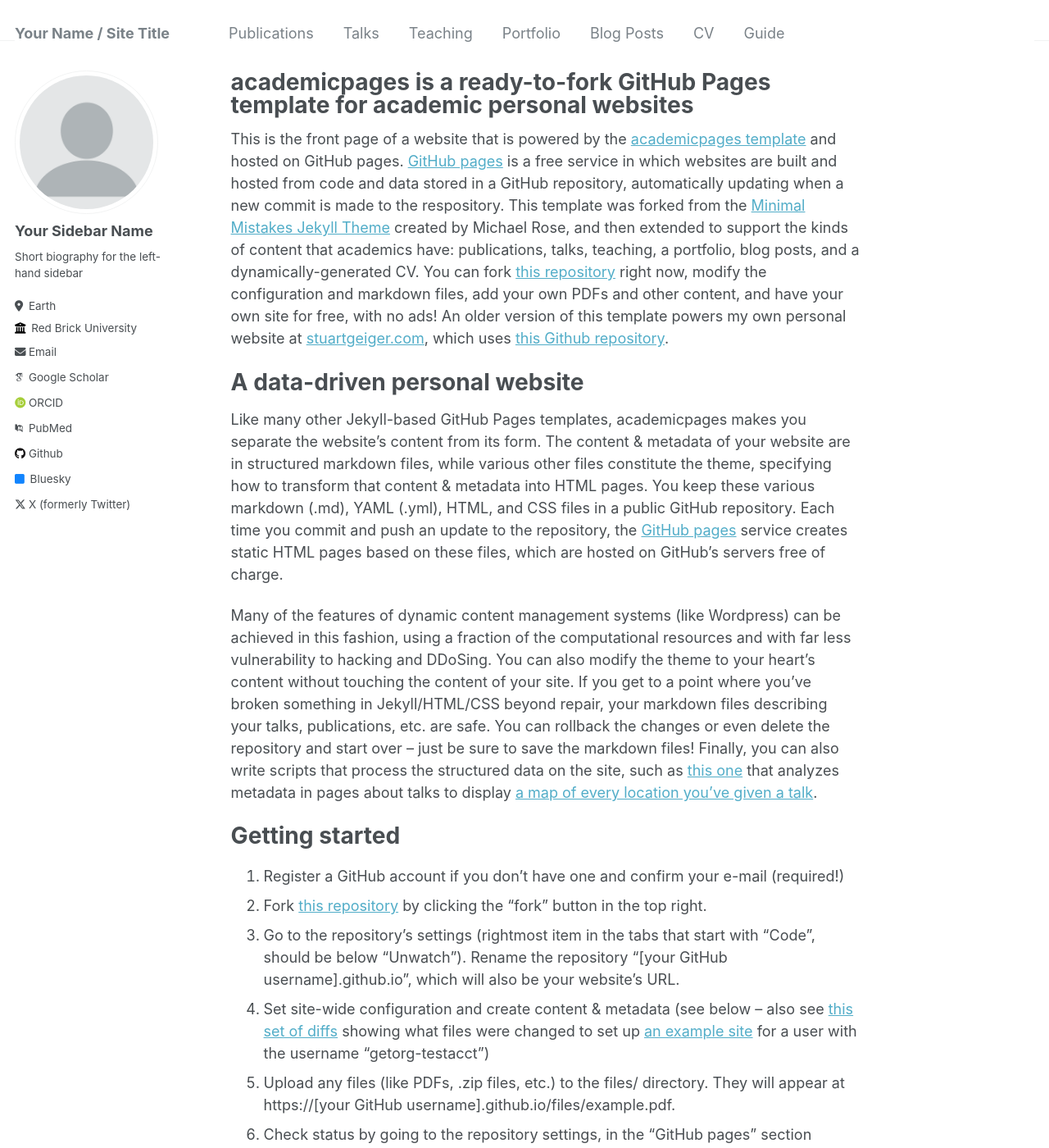
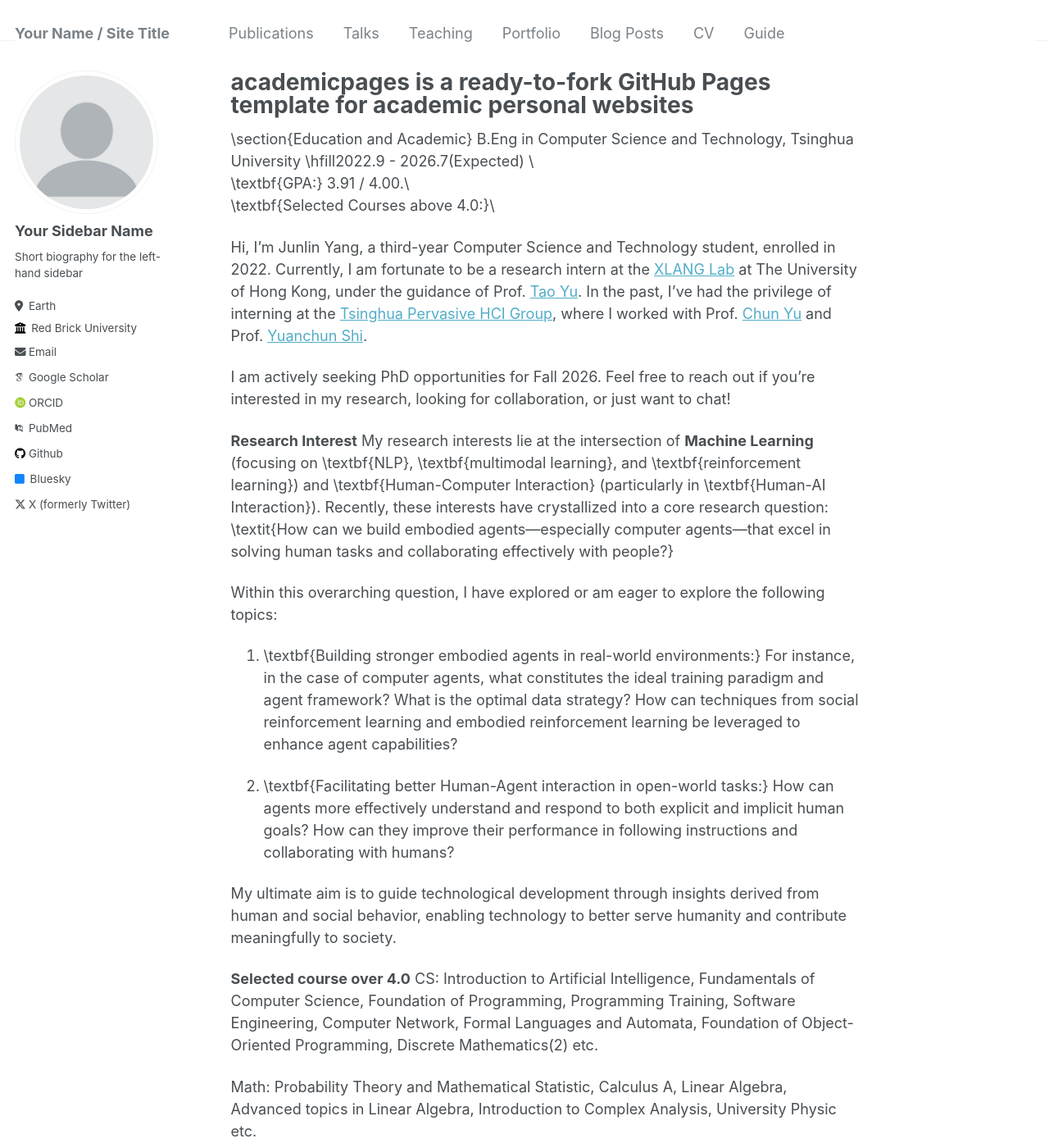
Before and after one commit to YangJL2003/YangJL2003.github.io, a Jekyll site: the page built from _pages/about.md, in a window 1280 px wide and 1400 px high. Shown: the whole window at 82% size. Built offline with Jekyll 4.4.1, drawn with Linux system fonts in a browser that asks for light colours; some web fonts are replaced; some of the changed text lies outside the part shown.

Commit message:
Update about.md

```diff
--- a/_pages/about.md
+++ b/_pages/about.md
@@ -7,43 +7,31 @@ redirect_from:
   - /about.html
 ---
 
-This is the front page of a website that is powered by the [academicpages template](https://github.com/academicpages/academicpages.github.io) and hosted on GitHub pages. [GitHub pages](https://pages.github.com) is a free service in which websites are built and hosted from code and data stored in a GitHub repository, automatically updating when a new commit is made to the respository. This template was forked from the [Minimal Mistakes Jekyll Theme](https://mmistakes.github.io/minimal-mistakes/) created by Michael Rose, and then extended to support the kinds of content that academics have: publications, talks, teaching, a portfolio, blog posts, and a dynamically-generated CV. You can fork [this repository](https://github.com/academicpages/academicpages.github.io) right now, modify the configuration and markdown files, add your own PDFs and other content, and have your own site for free, with no ads! An older version of this template powers my own personal website at [stuartgeiger.com](http://stuartgeiger.com), which uses [this Github repository](https://github.com/staeiou/staeiou.github.io).
+\section{Education and Academic}
+B.Eng in Computer Science and Technology, Tsinghua University \hfill2022.9 - 2026.7(Expected) \\\\
+\textbf{GPA:} 3.91 / 4.00.\\\\
+\textbf{Selected Courses above 4.0:}\\
 
-A data-driven personal website
-======
-Like many other Jekyll-based GitHub Pages templates, academicpages makes you separate the website's content from its form. The content & metadata of your website are in structured markdown files, while various other files constitute the theme, specifying how to transform that content & metadata into HTML pages. You keep these various markdown (.md), YAML (.yml), HTML, and CSS files in a public GitHub repository. Each time you commit and push an update to the repository, the [GitHub pages](https://pages.github.com/) service creates static HTML pages based on these files, which are hosted on GitHub's servers free of charge.
+Hi, I'm Junlin Yang, a third-year Computer Science and Technology student, enrolled in 2022. Currently, I am fortunate to be a research intern at the [XLANG Lab](https://www.xlang.ai/) at The University of Hong Kong, under the guidance of Prof. [Tao Yu](https://taoyds.github.io/). In the past, I’ve had the privilege of interning at the [Tsinghua Pervasive HCI Group](https://pi.cs.tsinghua.edu.cn/), where I worked with Prof. [Chun Yu](https://pi.cs.tsinghua.edu.cn/lab/people/ChunYu/) and Prof. [Yuanchun Shi](https://risingstarsasia.org/speaker_detail.php?id=34).
 
-Many of the features of dynamic content management systems (like Wordpress) can be achieved in this fashion, using a fraction of the computational resources and with far less vulnerability to hacking and DDoSing. You can also modify the theme to your heart's content without touching the content of your site. If you get to a point where you've broken something in Jekyll/HTML/CSS beyond repair, your markdown files describing your talks, publications, etc. are safe. You can rollback the changes or even delete the repository and start over -- just be sure to save the markdown files! Finally, you can also write scripts that process the structured data on the site, such as [this one](https://github.com/academicpages/academicpages.github.io/blob/master/talkmap.ipynb) that analyzes metadata in pages about talks to display [a map of every location you've given a talk](https://academicpages.github.io/talkmap.html).
+I am actively seeking PhD opportunities for Fall 2026. Feel free to reach out if you're interested in my research, looking for collaboration, or just want to chat!
 
-Getting started
-======
-1. Register a GitHub account if you don't have one and confirm your e-mail (required!)
-1. Fork [this repository](https://github.com/academicpages/academicpages.github.io) by clicking the "fork" button in the top right.
-1. Go to the repository's settings (rightmost item in the tabs that start with "Code", should be below "Unwatch"). Rename the repository "[your GitHub username].github.io", which will also be your website's URL.
-1. Set site-wide configuration and create content & metadata (see below -- also see [this set of diffs](http://archive.is/3TPas) showing what files were changed to set up [an example site](https://getorg-testacct.github.io) for a user with the username "getorg-testacct")
-1. Upload any files (like PDFs, .zip files, etc.) to the files/ directory. They will appear at https://[your GitHub username].github.io/files/example.pdf.
-1. Check status by going to the repository settings, in the "GitHub pages" section
+**Research Interest**
+My research interests lie at the intersection of **Machine Learning** (focusing on \textbf{NLP}, \textbf{multimodal learning}, and \textbf{reinforcement learning}) and \textbf{Human-Computer Interaction} (particularly in \textbf{Human-AI Interaction}). Recently, these interests have crystallized into a core research question: \textit{How can we build embodied agents—especially computer agents—that excel in solving human tasks and collaborating effectively with people?}
 
-Site-wide configuration
-------
-The main configuration file for the site is in the base directory in [_config.yml](https://github.com/academicpages/academicpages.github.io/blob/master/_config.yml), which defines the content in the sidebars and other site-wide features. You will need to replace the default variables with ones about yourself and your site's github repository. The configuration file for the top menu is in [_data/navigation.yml](https://github.com/academicpages/academicpages.github.io/blob/master/_data/navigation.yml). For example, if you don't have a portfolio or blog posts, you can remove those items from that navigation.yml file to remove them from the header.
+Within this overarching question, I have explored or am eager to explore the following topics:
 
-Create content & metadata
-------
-For site content, there is one markdown file for each type of content, which are stored in directories like _publications, _talks, _posts, _teaching, or _pages. For example, each talk is a markdown file in the [_talks directory](https://github.com/academicpages/academicpages.github.io/tree/master/_talks). At the top of each markdown file is structured data in YAML about the talk, which the theme will parse to do lots of cool stuff. The same structured data about a talk is used to generate the list of talks on the [Talks page](https://academicpages.github.io/talks), each [individual page](https://academicpages.github.io/talks/2012-03-01-talk-1) for specific talks, the talks section for the [CV page](https://academicpages.github.io/cv), and the [map of places you've given a talk](https://academicpages.github.io/talkmap.html) (if you run this [python file](https://github.com/academicpages/academicpages.github.io/blob/master/talkmap.py) or [Jupyter notebook](https://github.com/academicpages/academicpages.github.io/blob/master/talkmap.ipynb), which creates the HTML for the map based on the contents of the _talks directory).
+1. \textbf{Building stronger embodied agents in real-world environments:}
+   For instance, in the case of computer agents, what constitutes the ideal training paradigm and agent framework? What is the optimal data strategy? How can techniques from social reinforcement learning and embodied reinforcement learning be leveraged to enhance agent capabilities?
 
-**Markdown generator**
+2. \textbf{Facilitating better Human-Agent interaction in open-world tasks:}
+   How can agents more effectively understand and respond to both explicit and implicit human goals? How can they improve their performance in following instructions and collaborating with humans?
 
-I have also created [a set of Jupyter notebooks](https://github.com/academicpages/academicpages.github.io/tree/master/markdown_generator
-) that converts a CSV containing structured data about talks or presentations into individual markdown files that will be properly formatted for the academicpages template. The sample CSVs in that directory are the ones I used to create my own personal website at stuartgeiger.com. My usual workflow is that I keep a spreadsheet of my publications and talks, then run the code in these notebooks to generate the markdown files, then commit and push them to the GitHub repository.
+My ultimate aim is to guide technological development through insights derived from human and social behavior, enabling technology to better serve humanity and contribute meaningfully to society.
 
-How to edit your site's GitHub repository
-------
-Many people use a git client to create files on their local computer and then push them to GitHub's servers. If you are not familiar with git, you can directly edit these configuration and markdown files directly in the github.com interface. Navigate to a file (like [this one](https://github.com/academicpages/academicpages.github.io/blob/master/_talks/2012-03-01-talk-1.md) and click the pencil icon in the top right of the content preview (to the right of the "Raw | Blame | History" buttons). You can delete a file by clicking the trashcan icon to the right of the pencil icon. You can also create new files or upload files by navigating to a directory and clicking the "Create new file" or "Upload files" buttons.
+**Selected course over 4.0**
+CS: Introduction to Artificial Intelligence, Fundamentals of Computer Science, Foundation of Programming, Programming Training, Software Engineering, Computer Network, Formal Languages and Automata, Foundation of Object-Oriented Programming, Discrete Mathematics(2) etc.
 
-Example: editing a markdown file for a talk
-![Editing a markdown file for a talk](/images/editing-talk.png)
+Math: Probability Theory and Mathematical Statistic, Calculus A, Linear Algebra, Advanced topics in Linear Algebra, Introduction to Complex Analysis, University Physic etc.
 
-For more info
-------
-More info about configuring academicpages can be found in [the guide](https://academicpages.github.io/markdown/). The [guides for the Minimal Mistakes theme](https://mmistakes.github.io/minimal-mistakes/docs/configuration/) (which this theme was forked from) might also be helpful.
+General Education: The Foundations of Western Culture, Writing and Communication, Entrepreneurial Thinking, Understand public speaking etc.
```
